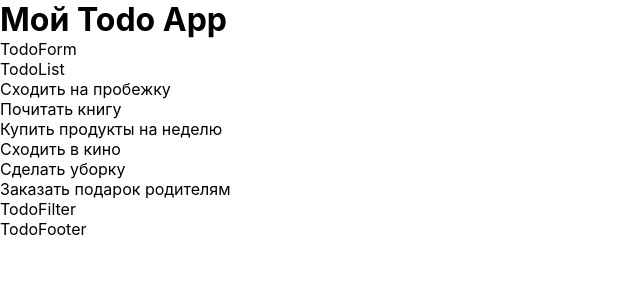
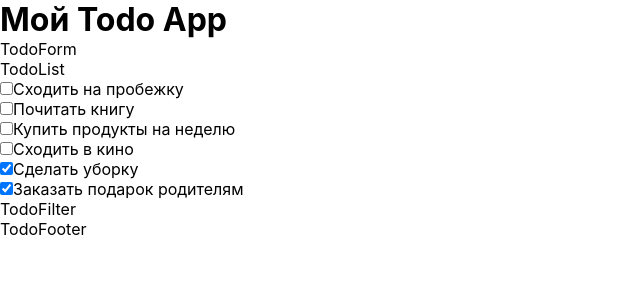
Before and after one commit to AnnaSpirina/todo-app, a React (Create React App) app: page / in a window 1280 px wide. Shown: the top 300 px of the page, without its empty margins (0-640 px from the left). Built offline with nearby package versions, Linux system fonts and the light colour scheme.

Commit message:
Добавила переключатель статуса задачи

```diff
--- a/src/App.js
+++ b/src/App.js
@@ -15,11 +15,18 @@ function App() {
   ]);
   const [filter, setFilter] = useState("all");
 
+  // Переключение статуса
+  const toggleTodo = (id) => {
+    setTodos(todos.map(todo =>
+      todo.id === id ? {...todo, completed: !todo.completed} : todo
+    ));
+  };
+
   return (
     <div>
       <h1>Мой Todo App</h1>
       <TodoForm />
-      <TodoList todos={todos}/>
+      <TodoList todos={todos} onToggle={toggleTodo}/>
       <TodoFilter />
       <TodoFooter />
     </div>
--- a/src/components/TodoItem.jsx
+++ b/src/components/TodoItem.jsx
@@ -1,6 +1,9 @@
-function TodoItem({todo}){
+function TodoItem({todo, onToggle}){
     return (
-        <div>{todo.text}</div>
+        <div>
+            <input type="checkbox" checked={todo.completed} onChange={() => onToggle(todo.id)} />
+            {todo.text}
+        </div>
     );
 }
 
--- a/src/components/TodoList.jsx
+++ b/src/components/TodoList.jsx
@@ -1,12 +1,12 @@
 import TodoItem from "./TodoItem";
 
-function TodoList({todos}){
+function TodoList({todos, onToggle}){
     return (
         <>
             <div>TodoList</div>
             <div>
                 {todos.map(todo =>{
-                    return <TodoItem key={todo.id} todo={todo}></TodoItem>;
+                    return <TodoItem key={todo.id} todo={todo} onToggle={onToggle}></TodoItem>;
                 })}
             </div>
         </>
```
